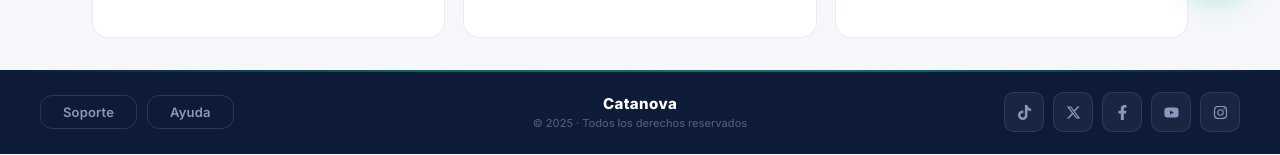
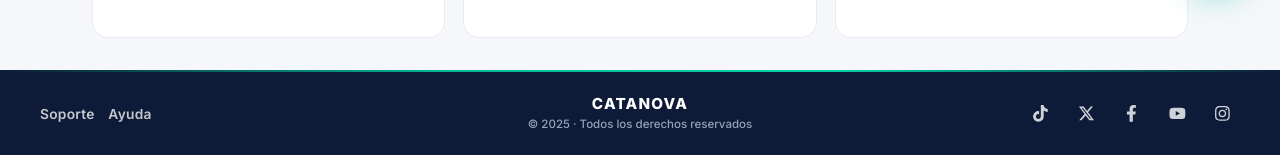
Before and after one commit to tomas-goldentul/Catanova-Frontend, a React (Vite) app: page / in a window 1280 px wide. Shown: the part 790-945 px from the top of the page. Built offline with nearby package versions, Linux system fonts and the light colour scheme; no server answers.

Commit message:
Mejoras diseño footer

```diff
--- a/src/components/Footer/Footer.css
+++ b/src/components/Footer/Footer.css
@@ -1,13 +1,13 @@
 .footer {
   background: #0d1b38;
-
   display: grid;
-  grid-template-columns: 1fr auto 1fr;
+  grid-template-columns: minmax(0, 1fr) auto minmax(0, 1fr);
   align-items: center;
-
-  padding: 22px 40px;
+  gap: 1rem;
+  padding: 1.5rem 2.5rem;
   margin-top: auto;
   position: relative;
+  isolation: isolate;
 }
 
 .footer::before {
@@ -18,33 +18,31 @@
   right: 0;
   height: 2px;
   background: linear-gradient(90deg, transparent, #00b894 35%, #00d2a8 65%, transparent);
-  opacity: 0.5;
+  opacity: 1;
 }
 
 /* ── LEFT ── */
 
 .footer-left {
   display: flex;
-  gap: 10px;
+  align-items: center;
+  justify-content: flex-start;
+  gap: 0.85rem;
 }
 
-.footer-btn {
-  background: transparent;
-  color: #8899bb;
-  border: 1px solid rgba(255, 255, 255, 0.12);
-  padding: 8px 22px;
-  border-radius: 12px;
-  cursor: pointer;
-  font-size: 13px;
+.footer-link {
+  color: rgba(255, 255, 255, 0.76);
+  text-decoration: none;
+  font-size: 0.86rem;
   font-weight: 600;
-  font-family: inherit;
-  letter-spacing: 0.15px;
-  transition: all 0.2s;
+  letter-spacing: 0.02em;
+  transition: opacity 0.2s ease, color 0.2s ease;
 }
 
-.footer-btn:hover {
-  border-color: #00b894;
-  color: white;
+.footer-link:hover,
+.footer-link:focus-visible {
+  color: #ffffff;
+  opacity: 0.8;
 }
 
 /* ── CENTER ── */
@@ -53,20 +51,24 @@
   display: flex;
   flex-direction: column;
   align-items: center;
-  gap: 3px;
+  justify-content: center;
+  gap: 0.2rem;
+  text-align: center;
 }
 
 .footer-brand {
-  font-size: 15px;
+  font-size: 0.95rem;
   font-weight: 800;
-  color: white;
-  letter-spacing: 0.4px;
+  letter-spacing: 0.08em;
+  color: #ffffff;
+  text-transform: uppercase;
 }
 
 .footer-copy {
-  font-size: 11px;
-  color: #4a5a78;
+  font-size: 0.72rem;
+  color: #94A3B8;
   font-weight: 500;
+  line-height: 1.5;
 }
 
 /* ── RIGHT ── */
@@ -75,28 +77,57 @@
   display: flex;
   align-items: center;
   justify-content: flex-end;
-  gap: 9px;
+  gap: 0.7rem;
+  margin-left: auto;
 }
 
 .social-icon {
   display: flex;
   align-items: center;
   justify-content: center;
-  width: 40px;
-  height: 40px;
-  border-radius: 10px;
-  background: rgba(255, 255, 255, 0.05);
-  border: 1px solid rgba(255, 255, 255, 0.09);
-  color: #8899bb;
-  font-size: 15px;
+  width: 2.15rem;
+  height: 2.15rem;
+  border-radius: 999px;
+  color: rgba(255, 255, 255, 0.8);
   text-decoration: none;
-  transition: all 0.2s ease;
+  transition: transform 0.2s ease, color 0.2s ease, opacity 0.2s ease;
 }
 
-.social-icon:hover {
-  background: linear-gradient(135deg, #00b894, #00d2a8);
-  border-color: transparent;
-  color: white;
-  transform: translateY(-3px);
-  box-shadow: 0 8px 18px rgba(0, 184, 148, 0.28);
+.social-icon svg {
+  width: 1.05rem;
+  height: 1.05rem;
+  display: block;
 }
+
+.social-icon:hover,
+.social-icon:focus-visible {
+  color: #00b894;
+  transform: scale(1.05);
+  opacity: 1;
+}
+
+@media (max-width: 768px) {
+  .footer {
+    grid-template-columns: 1fr;
+    text-align: center;
+    padding: 1.25rem 1rem;
+  }
+
+  .footer-left,
+  .footer-right {
+    justify-content: center;
+  }
+
+  .footer-left {
+    order: 1;
+  }
+
+  .footer-center {
+    order: 2;
+  }
+
+  .footer-right {
+    order: 3;
+    margin-left: 0;
+  }
+}
--- a/src/components/Footer/Footer.jsx
+++ b/src/components/Footer/Footer.jsx
@@ -5,10 +5,9 @@ import { FaXTwitter } from 'react-icons/fa6';
 function Footer() {
   return (
     <footer className="footer">
-
-      <div className="footer-left">
-        <button className="footer-btn">Soporte</button>
-        <button className="footer-btn">Ayuda</button>
+      <div className="footer-left" aria-label="Secciones de ayuda">
+        <a href="/soporte" className="footer-link">Soporte</a>
+        <a href="/ayuda" className="footer-link">Ayuda</a>
       </div>
 
       <div className="footer-center">
@@ -16,14 +15,13 @@ function Footer() {
         <span className="footer-copy">© 2025 · Todos los derechos reservados</span>
       </div>
 
-      <div className="footer-right">
+      <div className="footer-right" aria-label="Redes sociales">
         <a href="#" className="social-icon" aria-label="TikTok"><FaTiktok /></a>
         <a href="#" className="social-icon" aria-label="X"><FaXTwitter /></a>
         <a href="#" className="social-icon" aria-label="Facebook"><FaFacebookF /></a>
         <a href="#" className="social-icon" aria-label="YouTube"><FaYoutube /></a>
         <a href="#" className="social-icon" aria-label="Instagram"><FaInstagram /></a>
       </div>
-
     </footer>
   );
 }
```
